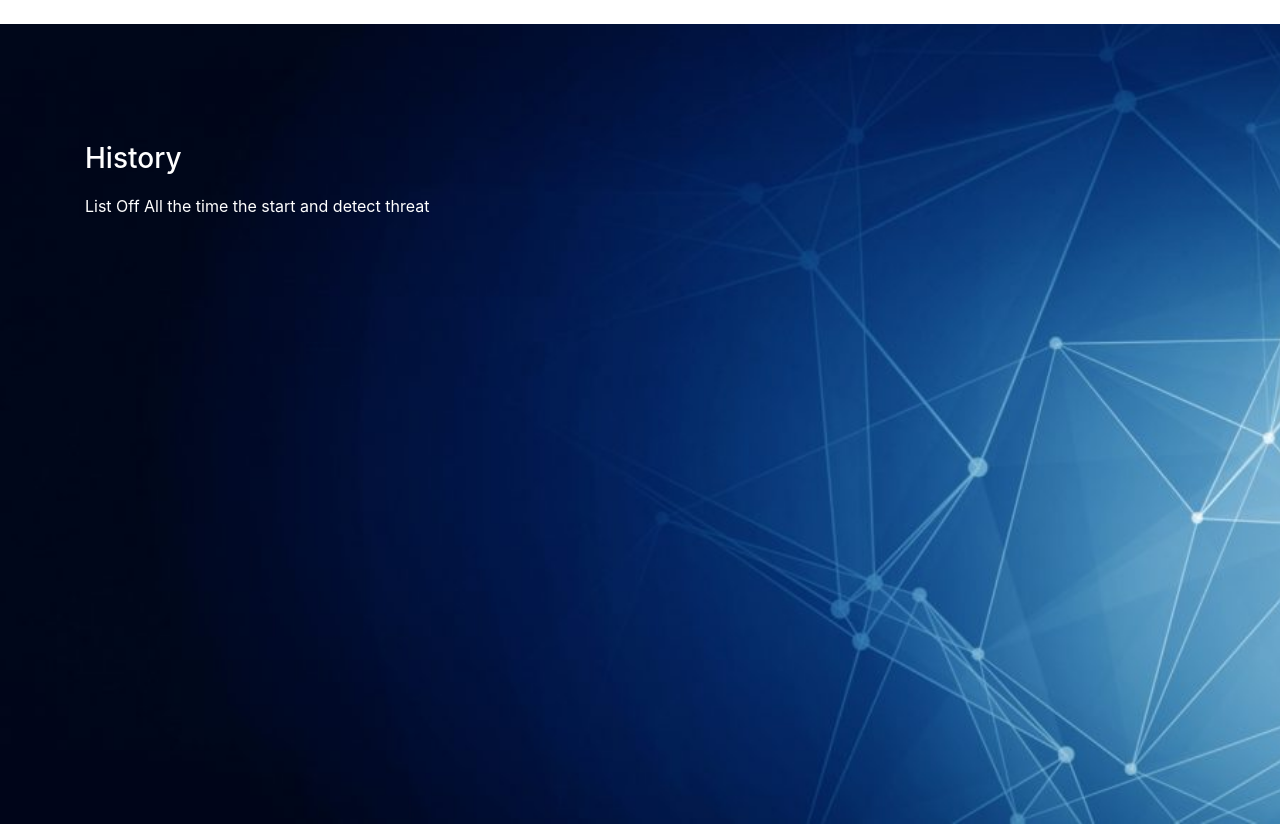
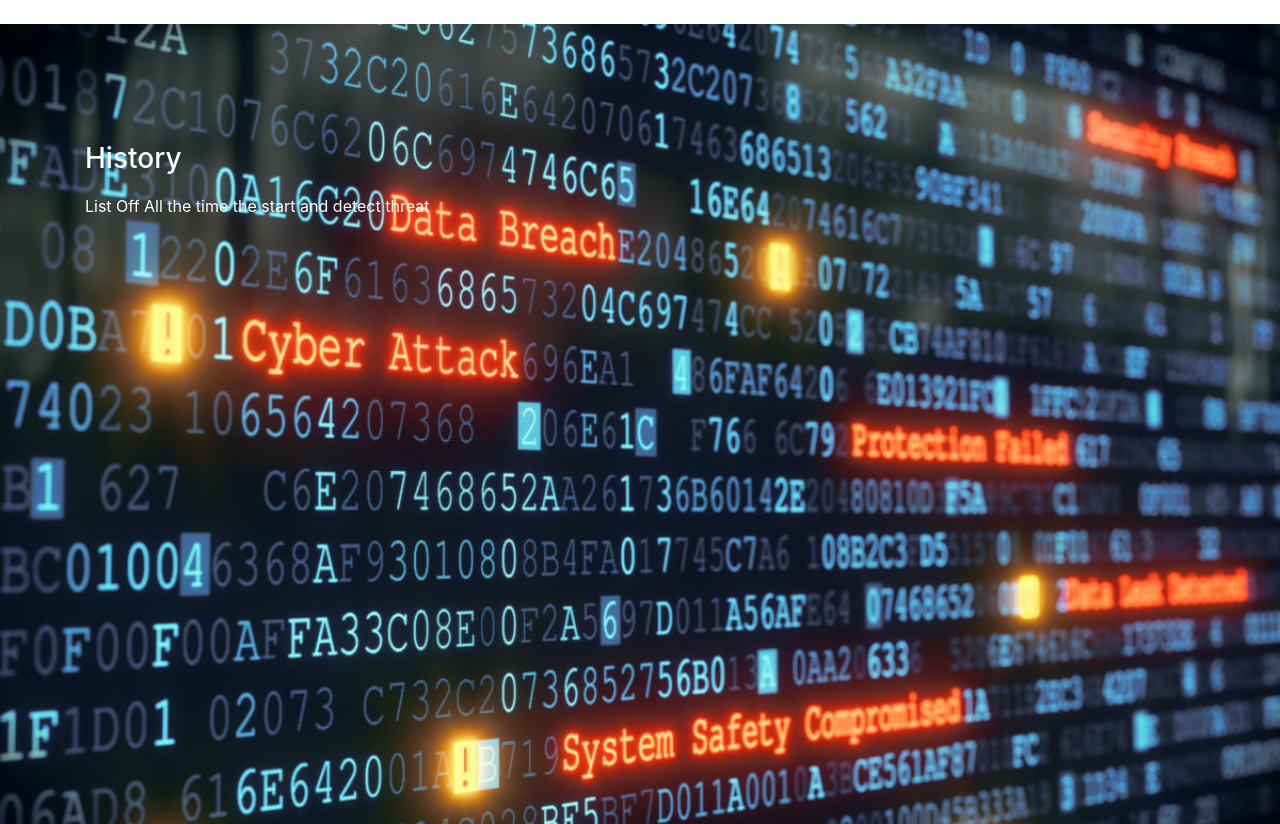
Before and after one commit to 0phir123/Alarm, a Django app: page /history in a window 1280 px wide. Shown: the part 56-880 px from the top of the page. Run offline with Django 3.2, Linux system fonts and the light colour scheme; data that the repository does not hold is empty; some libraries are stand-ins or nearby versions.

Commit message:
add changes to the history.html

```diff
--- a/Alarmy/Alarmy/static/css/all.css
+++ b/Alarmy/Alarmy/static/css/all.css
@@ -19,7 +19,12 @@
     height: auto;
     background-size: cover;
 }
-
+#history{
+    background-image: url('images/history.jpg');
+    width: 100%;
+    height: auto;
+    background-size: cover;
+}
 #AlertDiv {
     position:absolute;
 
--- a/Alarmy/pages/alarm_setup.py
+++ b/Alarmy/pages/alarm_setup.py
@@ -25,7 +25,7 @@ def turnOnAlarm():
 
 #Clean the Database of detects and setups
 def clean_counters(detectsC,setupsC):
-    if detectsC>20:
+    if detectsC>10:
         Detect.objects.all().delete()
     else:
         pass
--- a/Alarmy/templates/pages/history.html
+++ b/Alarmy/templates/pages/history.html
@@ -5,7 +5,7 @@
 
       <div>
       <header>
-        <div id="header2">
+        <div id="history">
 
 
             <div class="container vw-100 vh-100 ">
```
Also changed, not shown: Alarmy/Alarmy/static/css/images/aout.webp (deleted), Alarmy/Alarmy/static/css/images/history.jpg (renamed from Alarmy/Alarmy/static/css/images/about2.jpg).
